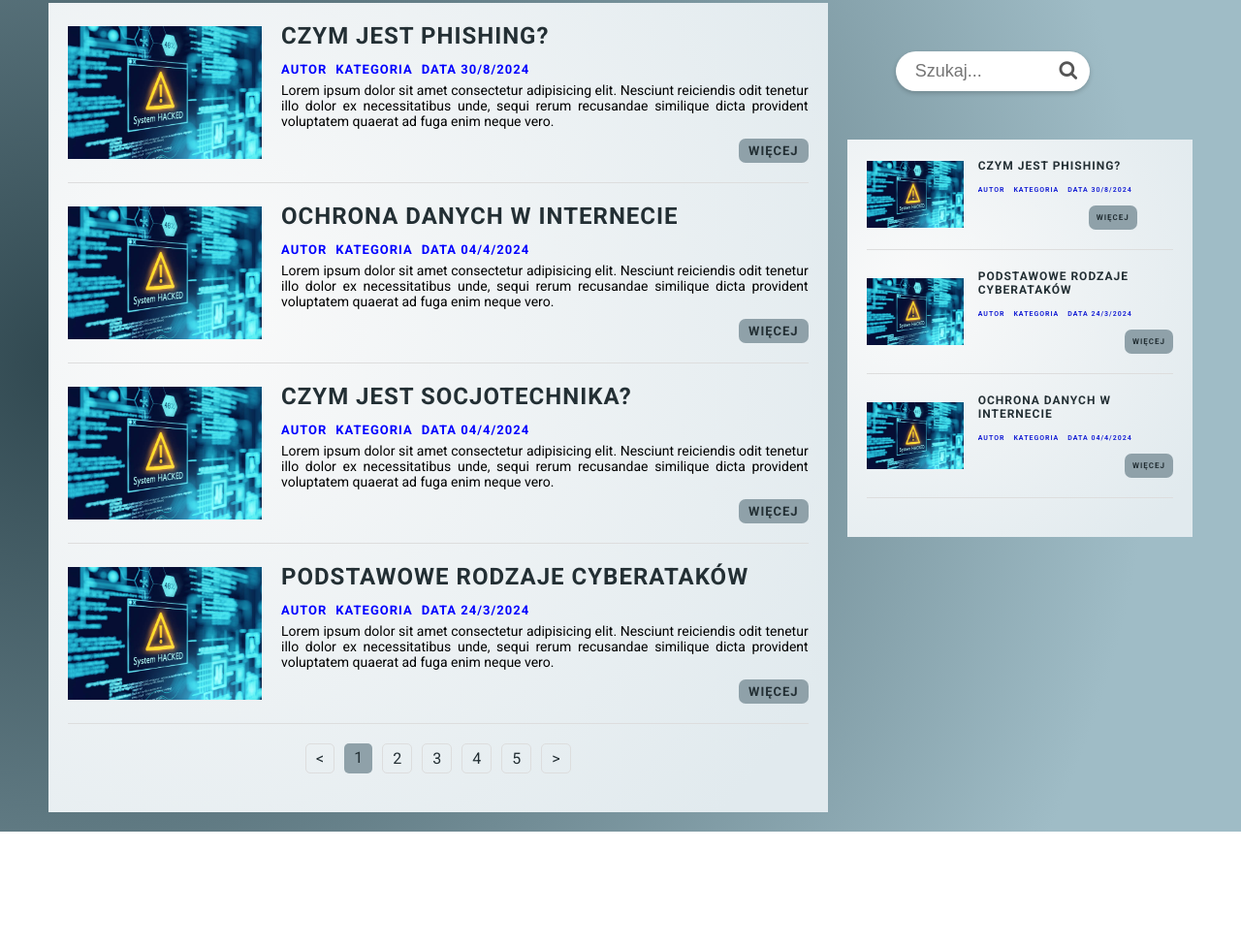
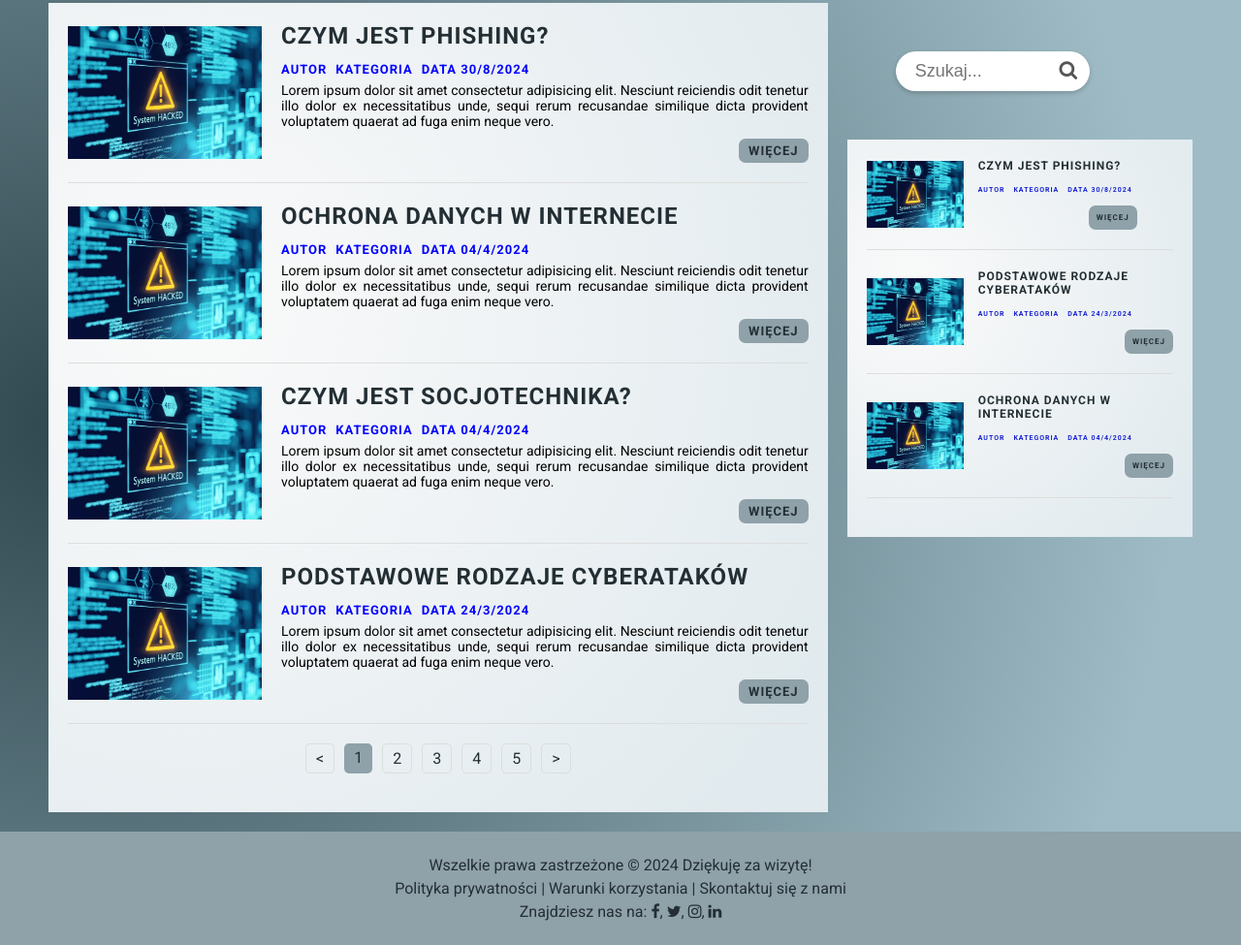
Before and after one commit to jgajdzinska/cybersecurity-blog-template, a plain HTML site: page index.html in a window 1280 px wide. Shown: the part 202-1177 px from the top of the page at 97% size. Before the commit the page ends 1060 px from the top, so only its background shows below. Drawn offline with Linux system fonts and the light colour scheme.

Commit message:
#0001 - added footer

```diff
--- a/css/style.css
+++ b/css/style.css
@@ -269,3 +269,28 @@ header h1 {
     font-size: 8px;
     padding: 8px;
 }
+
+.footer {
+    background-color: #8fa1a9;
+    color: #232f34;
+    text-align: center;
+    padding: 20px 0;
+    margin-top: 20px;
+}
+
+.footer p {
+    margin: 5px 0;
+}
+
+.footer a {
+    color: #232f34;
+    text-decoration: none;
+}
+
+.footer a:hover {
+    text-decoration: underline;
+}
+
+.footer .fa:hover {
+    text-decoration: none;
+}
--- a/index.html
+++ b/index.html
@@ -137,5 +137,17 @@
         </div>
 
     </div>
+
+    <footer class="footer">
+        <p>Wszelkie prawa zastrzeżone &copy; 2024 Dziękuję za wizytę!</p>
+        <p><a href="#">Polityka prywatności</a> | <a href="#">Warunki korzystania</a> | <a href="#">Skontaktuj się z nami</a></p>
+        <p>Znajdziesz nas na:
+            <a href="#" class="fa fa-facebook"></a>,
+            <a href="#" class="fa fa-twitter"></a>,
+            <a href="#" class="fa fa-instagram"></a>,
+            <a href="#" class="fa fa-linkedin"></a>
+        </p>
+    </footer>
+
 </body>
 </html>
```
